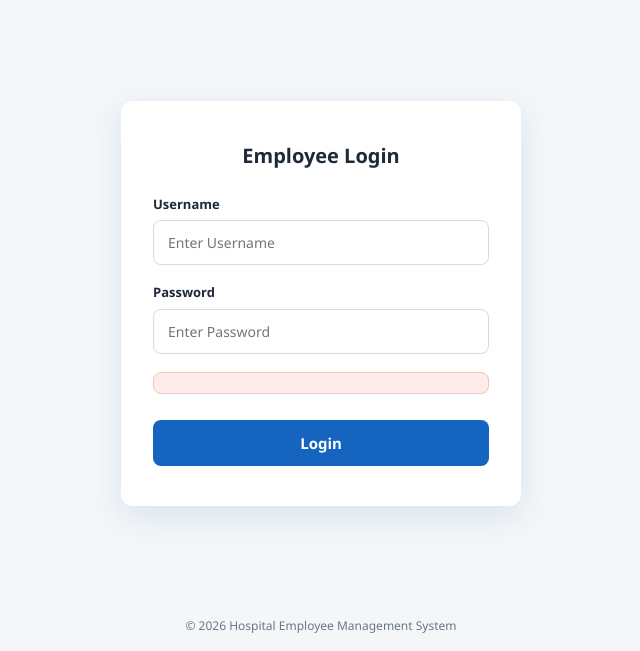
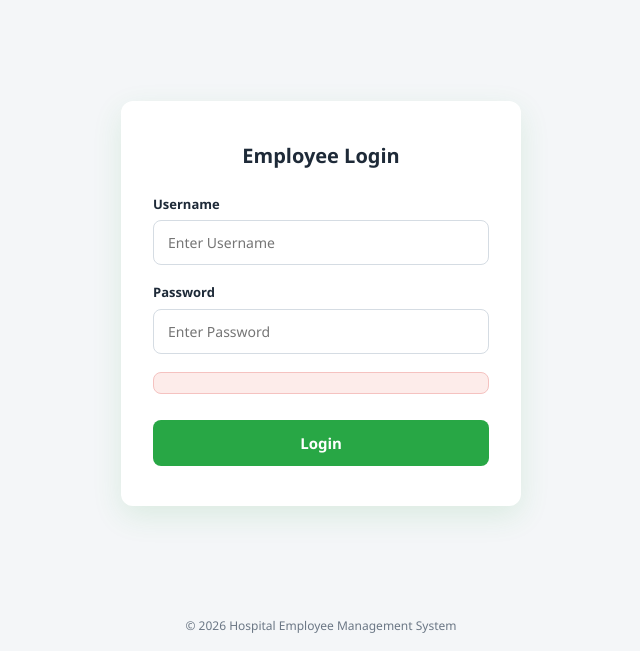
Before and after one commit to inaveenmurugan-Repo2026/Healthcare-System, a website: page index.html in a window 1280 px wide. Shown: the part 149-800 px from the top of the page, without its empty margins (319-959 px from the left). Drawn offline with Linux system fonts and the light colour scheme.

Commit message:
ci: css update- change btn clr

```diff
--- a/css/style.css
+++ b/css/style.css
@@ -7,9 +7,9 @@
    1. CSS Variables / Theme
    ----------------------------- */
 :root {
-  --color-primary: #1565c0;
-  --color-primary-dark: #0d47a1;
-  --color-primary-light: #e3f2fd;
+  --color-primary: #28a745;
+  --color-primary-dark: #1e7e34;
+  --color-primary-light: #e9f7ef;
 
   --color-white: #ffffff;
   --color-gray-bg: #f4f6f8;
@@ -24,7 +24,7 @@
   --radius-md: 12px;
   --radius-sm: 8px;
 
-  --shadow-card: 0 10px 30px rgba(21, 101, 192, 0.12);
+  --shadow-card: 0 10px 30px rgba(40, 167, 69, 0.12);
 
   --transition-fast: 0.3s ease;
 
@@ -180,7 +180,7 @@ body {
   font-weight: 600;
   font-family: var(--font-base);
   color: var(--color-white);
-  background-color: var(--color-primary);
+  background-color: #28a745;
   border: none;
   border-radius: var(--radius-sm);
   cursor: pointer;
@@ -189,7 +189,7 @@ body {
 }
 
 #loginBtn:hover {
-  background-color: var(--color-primary-dark);
+  background-color: #28a745;
   transform: scale(1.02);
   box-shadow: 0 6px 16px rgba(21, 101, 192, 0.25);
 }
@@ -245,6 +245,7 @@ body {
     opacity: 0;
     transform: translateY(12px);
   }
+
   to {
     opacity: 1;
     transform: translateY(0);
@@ -255,6 +256,7 @@ body {
   #loginSection {
     animation: none;
   }
+
   #loginBtn:hover {
     transform: none;
   }
```
